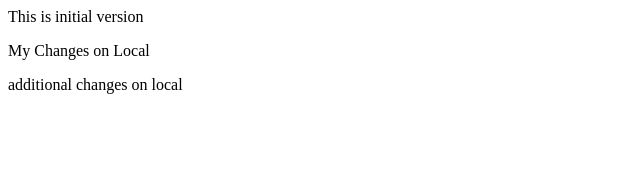
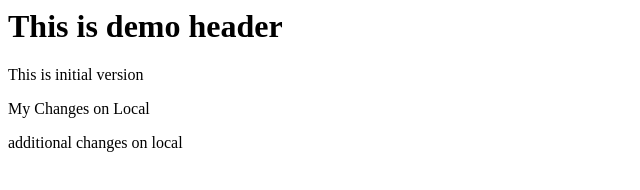
Before and after one commit to jbmsamy/demo, a plain HTML site: page index.html in a window 1280 px wide. Shown: the whole page, without its empty margins (0-640 px from the left). Drawn offline with Linux system fonts and the light colour scheme.

Commit message:
Update index.html
demo changes

```diff
--- a/index.html
+++ b/index.html
@@ -1,4 +1,5 @@
 <body>
+<h1> This is demo header </h1>
   <p>This is initial version</p>
   <p> My Changes on Local</p>
   <p>additional changes on local</p>
```
